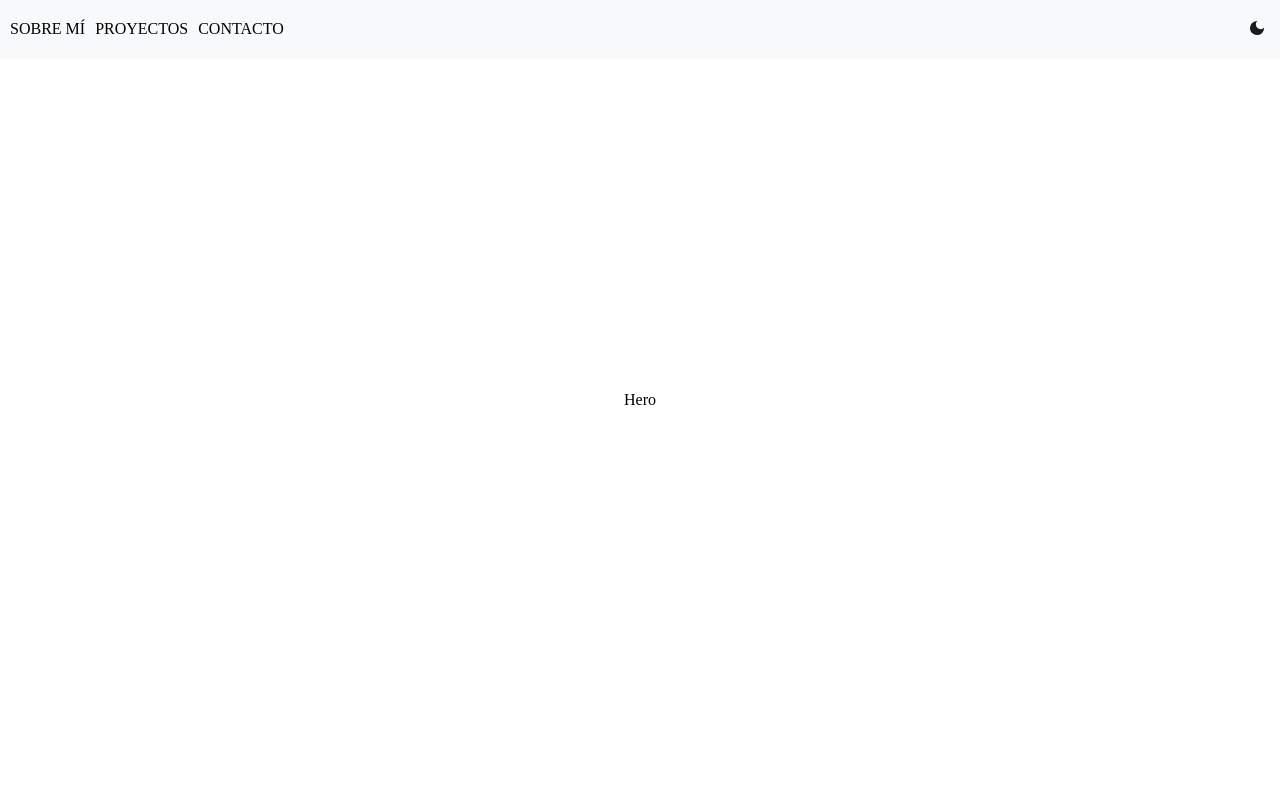
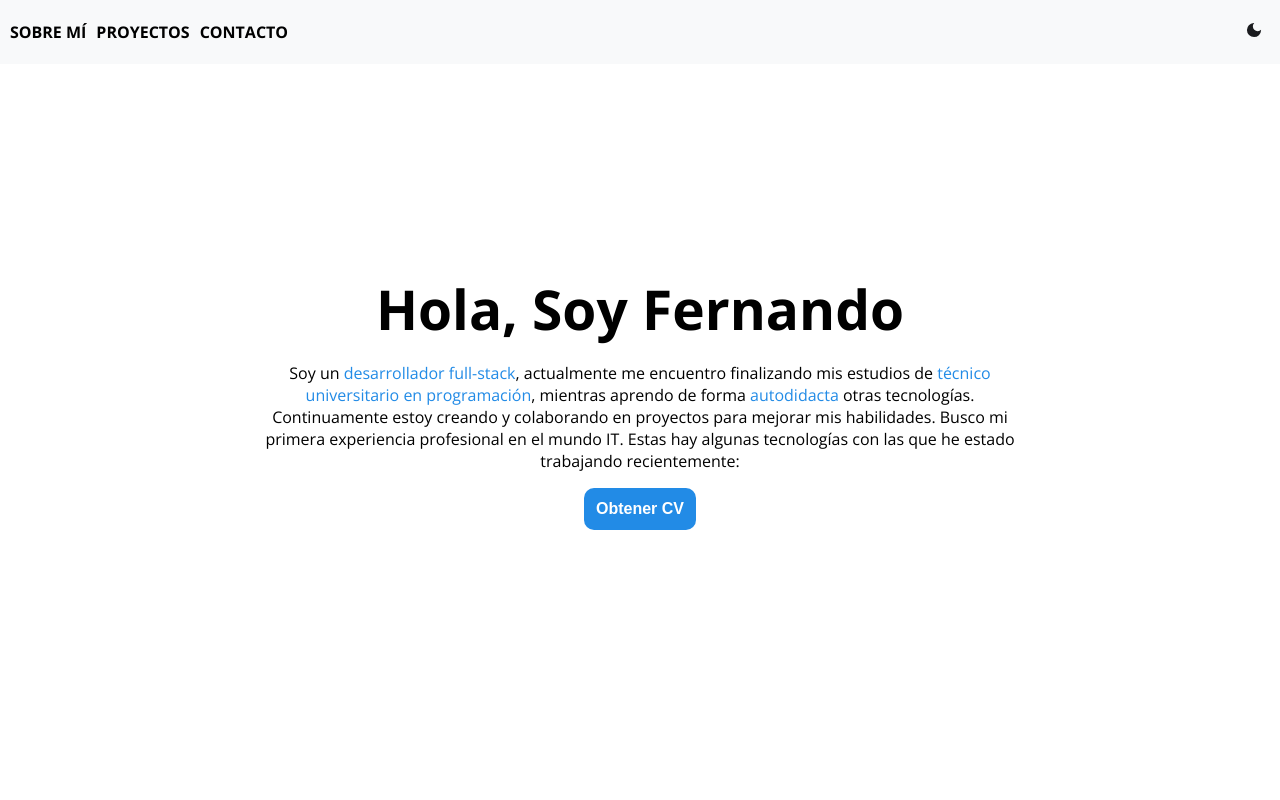
Before and after one commit to fernandobouchet/fernandobouchet.github.io, a React (Vite) app: page / in a window 1280 px wide. Shown: the top 800 px of the page. Built offline with nearby package versions, Linux system fonts and the light colour scheme.

Commit message:
feat: update 'Hero' component, update styles and added font

```diff
--- a/src/components/Contact.tsx
+++ b/src/components/Contact.tsx
@@ -1,6 +1,6 @@
 const Contact = () => {
   return (
-    <div id="contact" className="full_screen_section">
+    <div id="contact" className="section__full-screen">
       Contact
     </div>
   );
--- a/src/components/Hero.tsx
+++ b/src/components/Hero.tsx
@@ -1,7 +1,35 @@
+import Button from './ui/Button';
+import style from '../styles/components/Hero.module.scss';
+import { useContext } from 'react';
+import { ThemeContext } from '../context/ThemeContext';
+
 const Hero = () => {
+  const { theme } = useContext(ThemeContext);
+
   return (
-    <div id="about" className="full_screen_section">
-      Hero
+    <div id="about" className="section__full-screen">
+      <div className={style.hero__container}>
+        <h1 className={style.hero__title}>Hola, Soy Fernando</h1>
+        <p className={style.hero__text}>
+          Soy un{' '}
+          <span className={`${style.hero__text__span} ${style[theme]}`}>
+            desarrollador full-stack
+          </span>
+          , actualmente me encuentro finalizando mis estudios de{' '}
+          <span className={`${style.hero__text__span} ${style[theme]}`}>
+            técnico universitario en programación
+          </span>
+          , mientras aprendo de forma{' '}
+          <span className={`${style.hero__text__span} ${style[theme]}`}>
+            autodidacta
+          </span>{' '}
+          otras tecnologías. Continuamente estoy creando y colaborando en
+          proyectos para mejorar mis habilidades. Busco mi primera experiencia
+          profesional en el mundo IT. Estas hay algunas tecnologías con las que
+          he estado trabajando recientemente:
+        </p>
+        <Button className="primary" text="Obtener CV" />
+      </div>
     </div>
   );
 };
--- a/src/components/Projects.tsx
+++ b/src/components/Projects.tsx
@@ -1,7 +1,7 @@
 const Projects = () => {
   return (
-    <div id="projects" className="full_screen_section">
-      Projects
+    <div id="projects" className="section__full-screen">
+      <div className="section__container">Projects</div>
     </div>
   );
 };
--- /dev/null
+++ b/src/styles/components/Hero.module.scss
@@ -0,0 +1,37 @@
+@use '../utilities/variables';
+
+.hero__container {
+  display: flex;
+  flex-direction: column;
+  align-items: center;
+  justify-content: center;
+  max-width: 90%;
+}
+
+.hero__title {
+  font-size: 3.2rem;
+  font-weight: 600;
+  text-align: center;
+  margin: 0;
+}
+.hero__text {
+  text-align: center;
+}
+
+.hero__text__span.light {
+  color: variables.$accent;
+}
+
+.hero__text__span.dark {
+  color: variables.$accent-dark;
+}
+
+@media screen and (min-width: 769px) {
+  .hero__container {
+    max-width: 60%;
+  }
+  .hero__title {
+    font-size: 5.5rem;
+    font-weight: 600;
+  }
+}
--- a/src/styles/components/Navbar.module.scss
+++ b/src/styles/components/Navbar.module.scss
@@ -6,6 +6,7 @@
   top: 0;
   height: 3rem;
   width: 100%;
+  font-weight: bold;
 }
 
 .header__nav {
--- a/src/styles/main.scss
+++ b/src/styles/main.scss
@@ -1,6 +1,12 @@
 @use './base/reset';
 @use './utilities/variables';
 @use './utilities/mixins';
+
+@import url('https://fonts.googleapis.com/css2?family=Open+Sans:wght@300;400;500;700;800&display=swap');
+
+body {
+  font-family: 'Open Sans', sans-serif;
+}
 
 .dark {
   @include mixins.theme(variables.$background-dark, variables.$foreground-dark);
@@ -10,9 +16,10 @@
   @include mixins.theme(variables.$background, variables.$foreground);
 }
 
-.full_screen_section {
+.section__full-screen {
   height: 100dvh;
   display: flex;
+  flex-direction: column;
   align-items: center;
   justify-content: center;
 }
```
